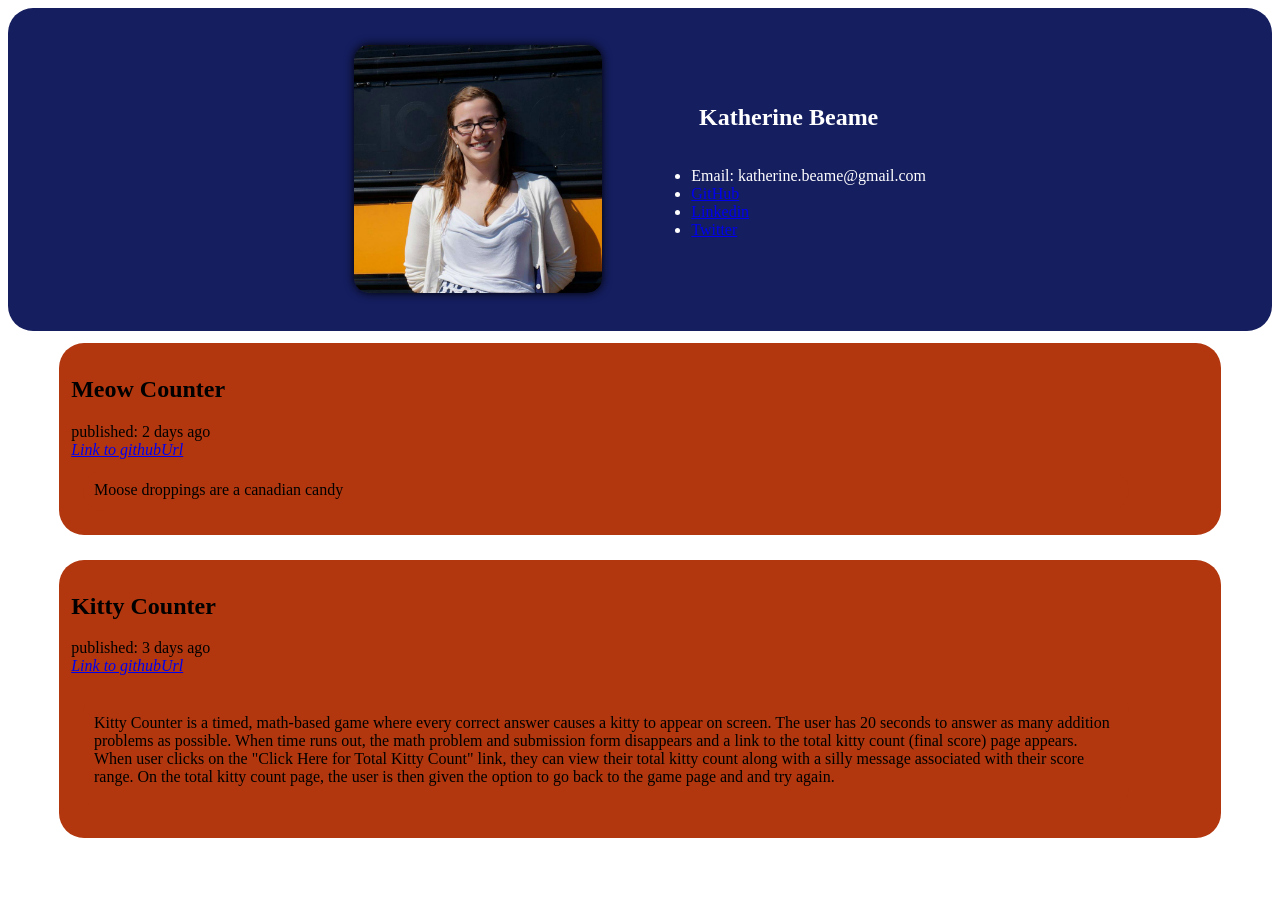
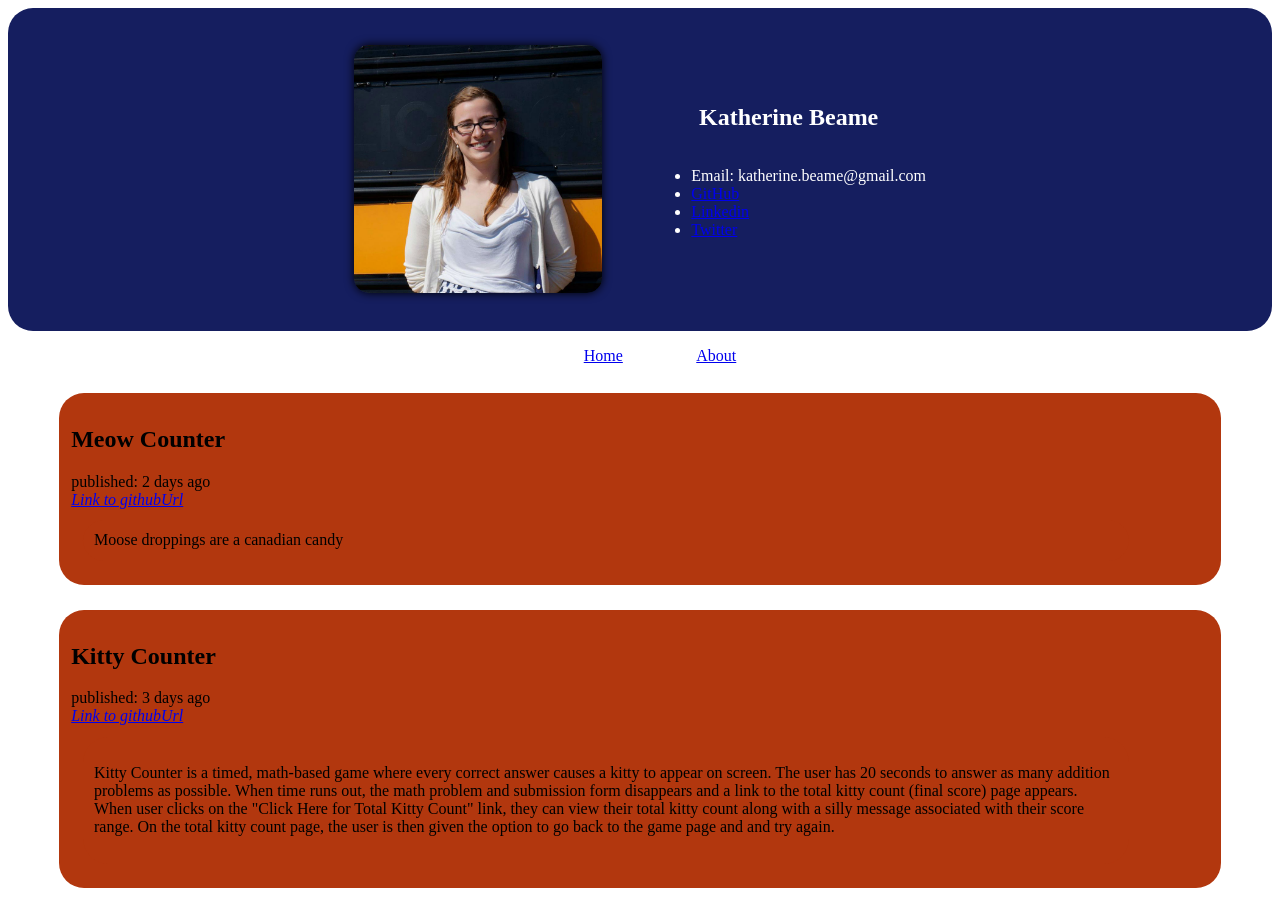
Before and after one commit to kbeame/portfolio, a plain HTML site: page index.html in a window 1280 px wide. Before the commit the page ends 858 px from the top, so only its background shows below. Drawn offline with nearby package versions, Linux system fonts and the light colour scheme.

Commit message:
Added nav with home and about as li within

```diff
--- a/index.html
+++ b/index.html
@@ -17,6 +17,13 @@
         </ul>
       </section>
     </header>
+    <nav>
+      <ul>
+        <li class="tab" data-content="articles"><a href="#"> Home</a></li>
+        <li class="tab" data-content="about"><a href="#"> About</a></li>
+      </ul>
+    </nav>
+
     <main>
     <section id="individualPrint">
       <article class="template">
--- a/style/reset.css
+++ b/style/reset.css
@@ -40,3 +40,16 @@ section {
 .template {
   display: none;
 }
+
+nav ul {
+  display: flex;
+  flex-direction: row;
+  justify-content: center;
+  align-items: center;
+  list-style-type: none;
+
+}
+nav ul li {
+  margin-left: 3%;
+  margin-right: 3%
+}
```
